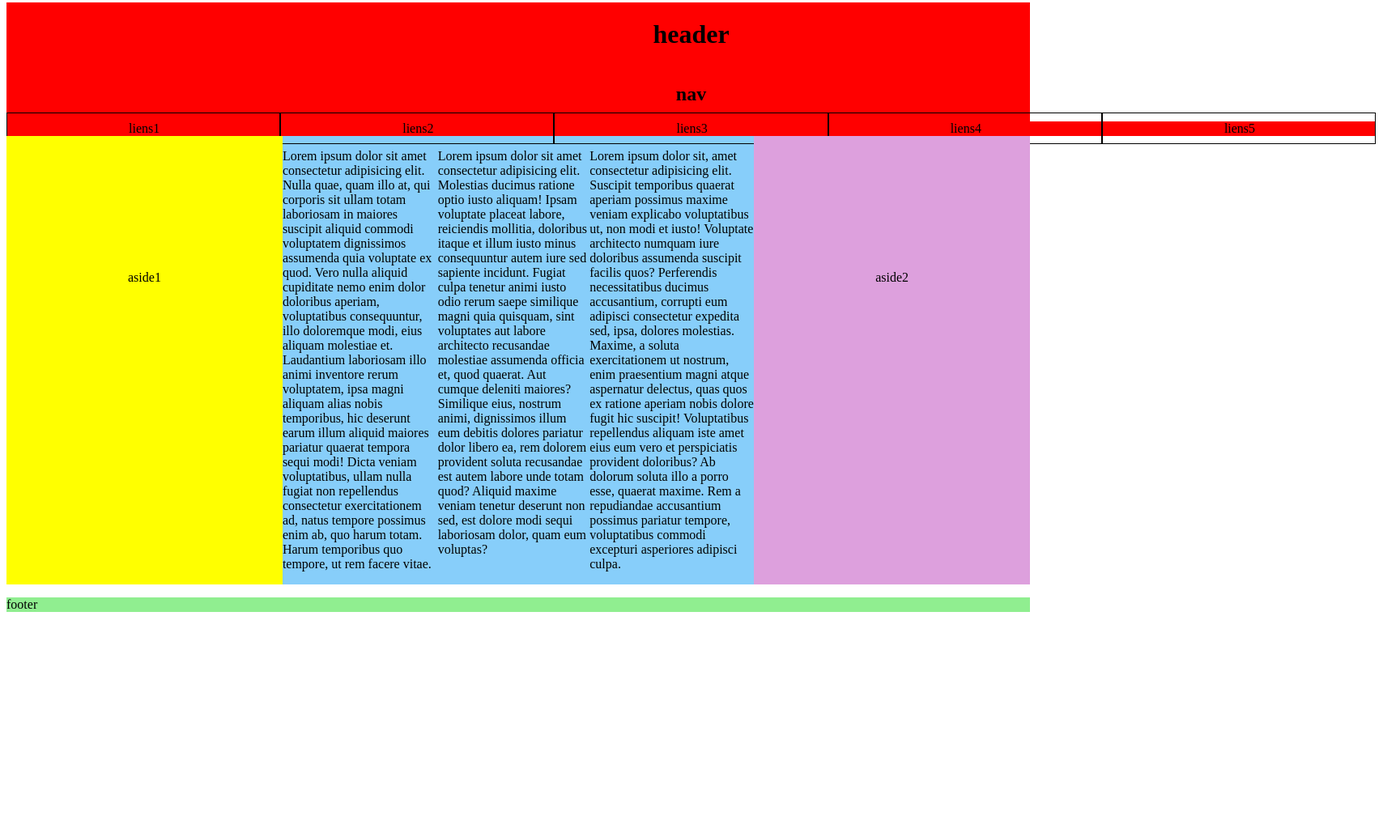
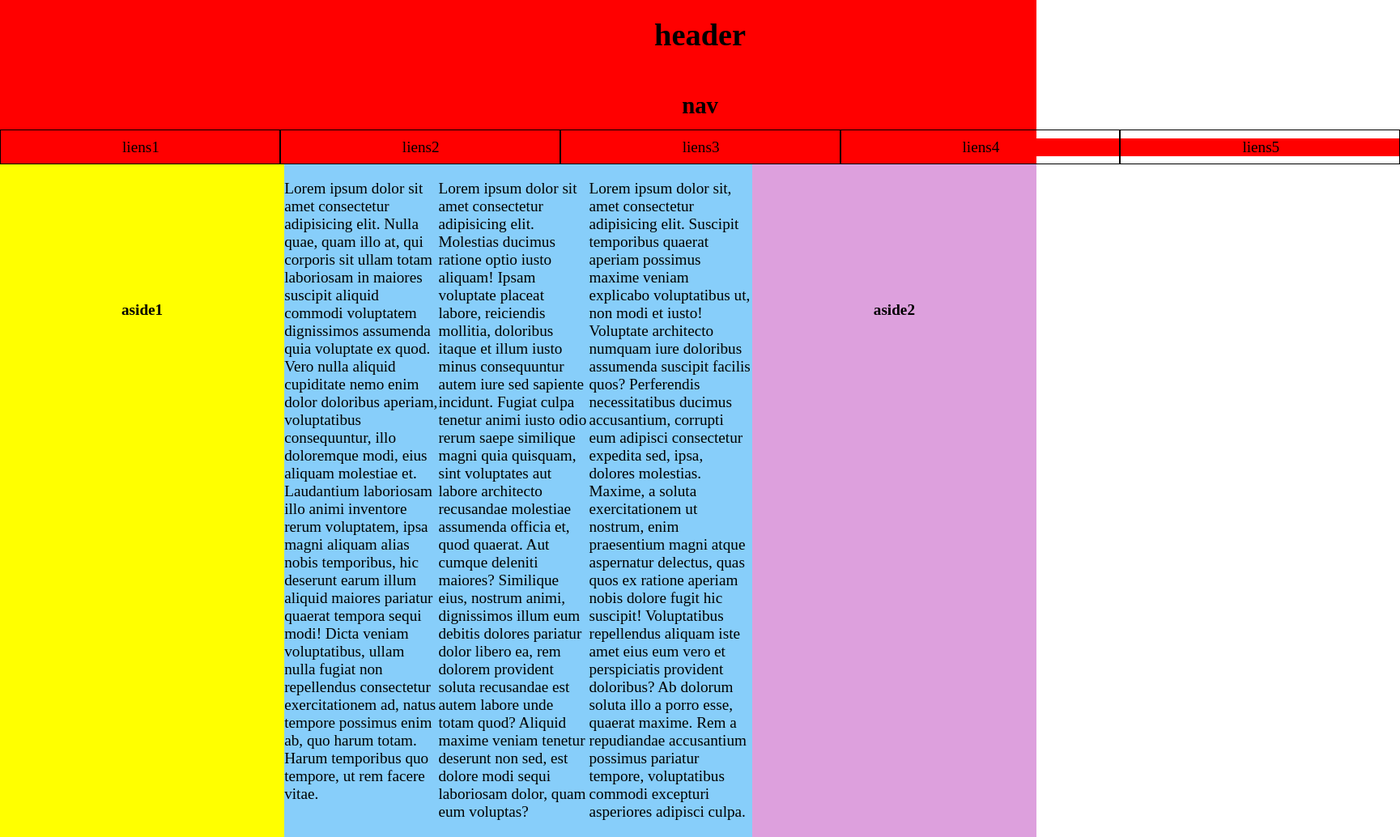
Before and after one commit to thorn1213/vscode, a plain HTML site: page flex/index.html in a window 1280 px wide. Shown: the part 5-1039 px from the top of the page at 81% size, 1729 px wide, since content can reach past the window. Before the commit the page ends 800 px from the top, so only its background shows below. Drawn offline with Linux system fonts and the light colour scheme.

Commit message:
fin exo flex

```diff
--- a/flex/index.css
+++ b/flex/index.css
@@ -1,10 +1,15 @@
+body{
+    font-size: 1.2em;
+    margin: 0px;
+    padding: 0px;
+}
+
 header{
     background-color: red;
-    box-sizing: border-box;
     display: flex;
     flex-flow: column wrap;
     align-items: center;
-    padding: ;
+    padding-bottom: 10px;
 }
 
 nav{
@@ -24,6 +29,7 @@ nav{
 aside{
     padding: 150px;
     padding-bottom: 300px;
+    font-weight: bold;
 }
 
 div{
@@ -33,7 +39,9 @@ div{
 
 footer{
     background-color: lightgreen;
-    margin: 0px;
+    text-align: center;
+    padding-top: 5px;
+    padding-bottom: 5px;
 }
 
 li{
--- a/flex/index.html
+++ b/flex/index.html
@@ -29,6 +29,6 @@
         "><p>aside2</p></aside>
     </div>
 
-    <footer class="footer"><p>footer</p></footer>
+    <footer class="footer"><h2>footer</h2></footer>
 </body>
 </html>
```
